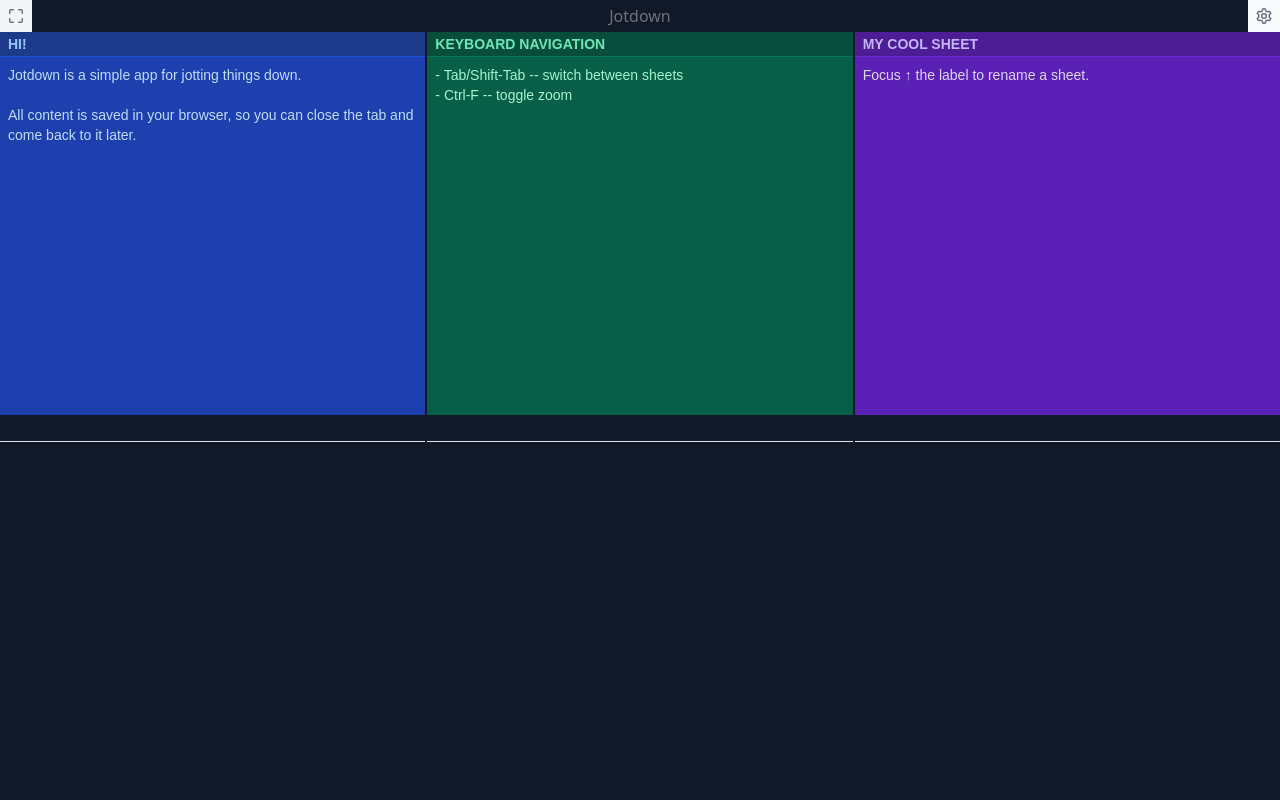
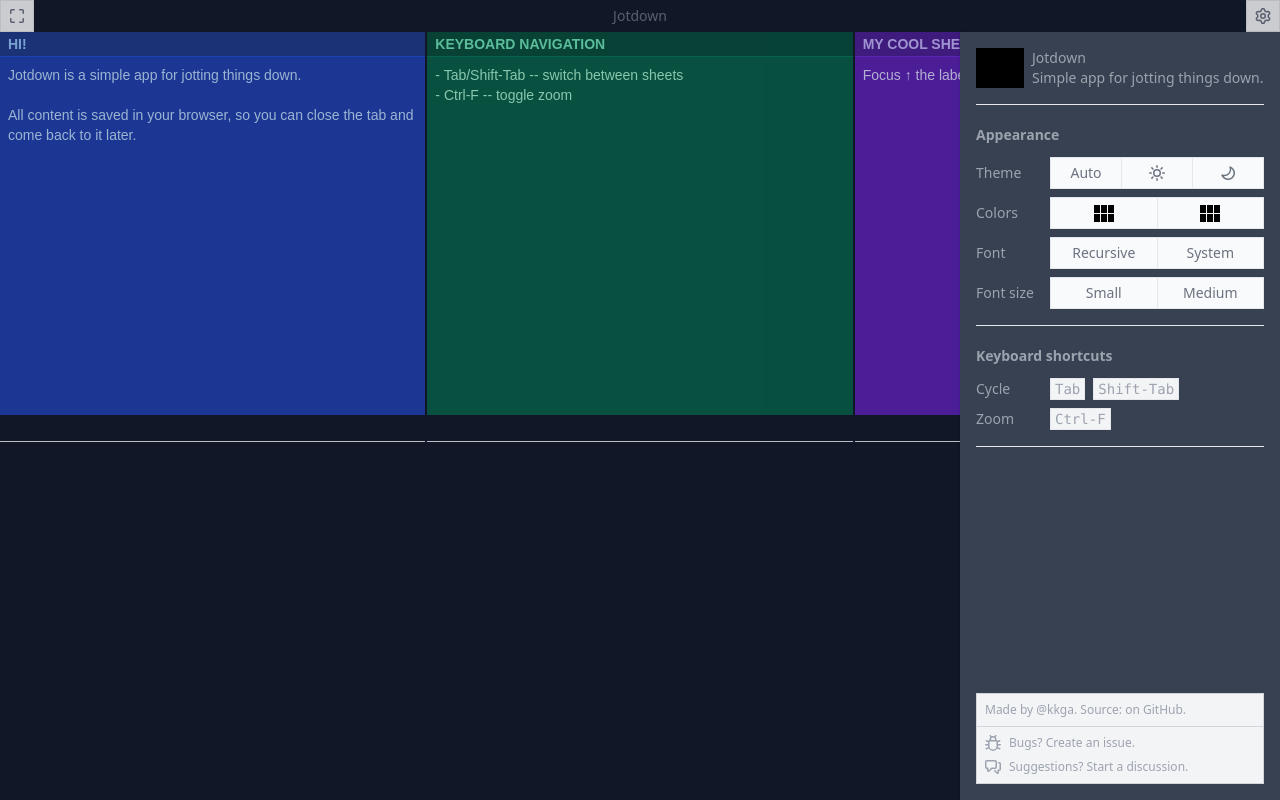
Before and after one commit to kkga/jotdown, a Svelte app: page / in a window 1280 px wide. Built offline with nearby package versions, Linux system fonts and the light colour scheme; a web font is replaced by a local one.

Commit message:
continue tailwind integration

```diff
--- a/src/App.svelte
+++ b/src/App.svelte
@@ -15,7 +15,7 @@
 
 <svelte:window on:keydown={handleKeydown} />
 
-<Settings on:close={() => (settingsOpen = false)} show={settingsOpen} />
+<Settings on:close={() => (settingsOpen = false)} show={true} />
 <Pad
   handleInput={!settingsOpen}
   bind:sheets={$sheets}
--- a/src/components/Button.svelte
+++ b/src/components/Button.svelte
@@ -2,11 +2,14 @@
   export let value: any = undefined;
   export let color = 'gray';
   export let textColor = 'gray';
+  export let active = false;
+  export let ghost = false;
 </script>
 
 <button
   {value}
   class="p-2 h-8 flex justify-center items-center text-{textColor}-500 bg-{color}-50 ring-inset focus:ring-2 hover:bg-{color}-100 active:bg-{color}-200"
+  class:border={!ghost}
   on:click>
   <slot>Button</slot>
 </button>
--- a/src/components/ButtonGroup.svelte
+++ b/src/components/ButtonGroup.svelte
@@ -3,7 +3,10 @@
 </div>
 
 <style lang="postcss">
-  :global(.button-group > *) {
+  :global(.button-group > button) {
     @apply flex-1;
   }
+  :global(.button-group > button:not(:first-child)) {
+    margin-left: -1px;
+  }
 </style>
--- a/src/components/Settings.svelte
+++ b/src/components/Settings.svelte
@@ -36,7 +36,7 @@
 </script>
 
 <Sidebar {show} on:close={onClose}>
-  <div class="row">
+  <div class="flex flex-row space-x-2">
     <div>
       <svg xmlns="http://www.w3.org/2000/svg" viewBox="0 0 48 40" width="48" height="40">
         <rect x="0" y="0" width="16" height="20" fill="var(--blue-500)" />
@@ -54,11 +54,12 @@
     </div>
   </div>
 
-  <hr />
+  <hr class="my-4" />
 
-  <h3>Appearance</h3>
-  <div class="settings-container">
+  <div class="grid grid-cols-4 gap-2 items-center">
+    <h3 class="my-1 col-span-4 font-bold">Appearance</h3>
     <div>Theme</div>
+    <div class="col-span-3">
       <ButtonGroup>
         <Button
           active={theme === 'auto'}
@@ -69,7 +70,11 @@
           active={theme === 'light'}
           value="light"
           on:click={() => handleThemeChange('light')}>
-        <svg xmlns="http://www.w3.org/2000/svg" viewBox="0 0 16 16" width="16" height="16"
+          <svg
+            xmlns="http://www.w3.org/2000/svg"
+            viewBox="0 0 16 16"
+            width="16"
+            height="16"
             ><path
               fill-rule="evenodd"
               fill="currentColor"
@@ -79,16 +84,26 @@
           active={theme === 'dark'}
           value="dark"
           on:click={() => handleThemeChange('dark')}>
-        <svg xmlns="http://www.w3.org/2000/svg" viewBox="0 0 16 16" width="16" height="16"
+          <svg
+            xmlns="http://www.w3.org/2000/svg"
+            viewBox="0 0 16 16"
+            width="16"
+            height="16"
             ><path
               fill-rule="evenodd"
               fill="currentColor"
               d="M9.598 1.591a.75.75 0 01.785-.175 7 7 0 11-8.967 8.967.75.75 0 01.961-.96 5.5 5.5 0 007.046-7.046.75.75 0 01.175-.786zm1.616 1.945a7 7 0 01-7.678 7.678 5.5 5.5 0 107.678-7.678z" /></svg>
         </Button>
       </ButtonGroup>
+    </div>
+
     <div>Colors</div>
+    <div class="col-span-3">
       <ButtonGroup>
-      <Button active={colorset === 1} on:click={() => handleColorsetChange(1)} value="1">
+        <Button
+          active={colorset === 1}
+          on:click={() => handleColorsetChange(1)}
+          value="1">
           <svg
             xmlns="http://www.w3.org/2000/svg"
             viewBox="0 0 20 17"
@@ -102,7 +117,10 @@
             <rect x="14" y="9" width="6" height="8" fill="var(--sheet-pink-label-bg)" />
           </svg>
         </Button>
-      <Button active={colorset === 0} on:click={() => handleColorsetChange(0)} value="0">
+        <Button
+          active={colorset === 0}
+          on:click={() => handleColorsetChange(0)}
+          value="0">
           <svg
             xmlns="http://www.w3.org/2000/svg"
             viewBox="0 0 20 17"
@@ -117,14 +135,20 @@
           </svg>
         </Button>
       </ButtonGroup>
+    </div>
+
     <div>Font</div>
+    <div class="col-span-3">
       <ButtonGroup>
         <Button on:click={() => handleFontChange('cursive')} active={font === 'cursive'}
           ><span style="font-family: var(--font-cursive)">Recursive</span></Button>
         <Button on:click={() => handleFontChange('system')} active={font === 'system'}
           >System</Button>
       </ButtonGroup>
+    </div>
+
     <div>Font size</div>
+    <div class="col-span-3">
       <ButtonGroup>
         <Button on:click={() => handleFontSizeChange(1)} active={fontSize === 1}
           >Small</Button>
@@ -132,29 +156,40 @@
           >Medium</Button>
       </ButtonGroup>
     </div>
-
-  <hr />
-  <h3>Keyboard shortcuts</h3>
-
-  <div class="shortcuts-container">
-    <div>Cycle</div>
-    <div><kbd>Tab</kbd> <kbd>Shift-Tab</kbd></div>
-    <div>Zoom</div>
-    <div><kbd>Ctrl-F</kbd></div>
   </div>
 
-  <hr />
-  <footer>
-    <p>
+  <hr class="my-4" />
+
+  <div class="grid grid-cols-4 gap-2 items-center">
+    <h3 class="my-1 col-span-4 font-bold">Keyboard shortcuts</h3>
+    <div>Cycle</div>
+    <div class="col-span-3 flex flex-row space-x-2">
+      <kbd>Tab</kbd> <kbd>Shift-Tab</kbd>
+    </div>
+    <div>Zoom</div>
+    <div class="col-span-3 flex flex-row space-x-2">
+      <kbd>Ctrl-F</kbd>
+    </div>
+  </div>
+
+  <hr class="my-4" />
+
+  <footer class="mt-auto p-2 bg-gray-100 border border-gray-300 text-xs">
+    <div>
       Made by <a href="https://twitter.com/kkga_">@kkga</a>. Source:
       <a href="https://github.com/kkga/jotdown">on GitHub</a>.
-    </p>
+    </div>
 
-    <hr />
+    <hr class="my-2 border-gray-300 -mx-2" />
 
-    <div class="row">
+    <div class="flex flex-col space-y-2">
+      <div class="flex flex-row space-x-2">
         <div>
-        <svg xmlns="http://www.w3.org/2000/svg" viewBox="0 0 16 16" width="16" height="16"
+          <svg
+            xmlns="http://www.w3.org/2000/svg"
+            viewBox="0 0 16 16"
+            width="16"
+            height="16"
             ><path
               fill-rule="evenodd"
               fill="currentColor"
@@ -164,9 +199,13 @@
           Bugs? <a href="https://github.com/kkga/jotdown/issues">Create an issue</a>.
         </div>
       </div>
-    <div class="row">
+      <div class="flex flex-row space-x-2">
         <div>
-        <svg xmlns="http://www.w3.org/2000/svg" viewBox="0 0 16 16" width="16" height="16"
+          <svg
+            xmlns="http://www.w3.org/2000/svg"
+            viewBox="0 0 16 16"
+            width="16"
+            height="16"
             ><path
               fill-rule="evenodd"
               fill="currentColor"
@@ -178,86 +217,12 @@
           >.
         </div>
       </div>
+    </div>
   </footer>
 </Sidebar>
 
-<style>
-  svg {
-    vertical-align: bottom;
-  }
-  h2 {
-    margin: 0;
-    font-size: 1.125rem;
-    letter-spacing: -0.04em;
-  }
-  h3 {
-    margin: 0 0 var(--spacer-m);
-    font-size: inherit;
-    color: var(--color-text-secondary);
-  }
-
-  .shortcuts-container {
-    display: grid;
-    grid-template-columns: 64px 1fr;
-    gap: var(--spacer-s);
-    align-items: baseline;
-  }
+<style lang="postcss">
   kbd {
-    /* text-transform: uppercase; */
-    display: inline-block;
-    font-family: var(--font-ui);
-    color: var(--color-text-secondary);
-    background-color: var(--color-bg-secondary);
-    padding: 1px 4px;
-    border: 1px solid var(--color-bg-tertiary);
-    box-shadow: 0 2px 0 var(--color-bg-tertiary);
-  }
-
-  .settings-container {
-    display: grid;
-    grid-template-columns: 64px 1fr;
-    gap: var(--spacer-s);
-    align-items: center;
-  }
-
-  .row {
-    display: grid;
-    grid-auto-flow: column;
-    grid-auto-columns: auto;
-    align-items: center;
-    justify-items: flex-start;
-    justify-content: flex-start;
-    gap: var(--spacer-s);
-  }
-  .row.justify-center {
-    justify-content: center;
-  }
-  .row:not(:first-child):not(:last-child) {
-    margin: var(--spacer-s) 0;
-  }
-
-  hr {
-    margin: var(--spacer-m) 0;
-    border: none;
-    height: 1px;
-    background-color: var(--color-bg-tertiary);
-  }
-  p {
-    margin: 0;
-  }
-
-  footer {
-    margin-top: auto;
-    padding: var(--spacer-s);
-    font-size: 12px;
-    border: 1px solid var(--color-bg-tertiary);
-    color: var(--color-text-secondary);
-  }
-  footer a {
-    color: var(--color-text-accent);
-    text-decoration: none;
-  }
-  footer hr {
-    margin: var(--spacer-s) calc(var(--spacer-s) * -1);
+    @apply bg-gray-100 border border-gray-200 px-1 py-0 block;
   }
 </style>
--- a/src/components/Sidebar.svelte
+++ b/src/components/Sidebar.svelte
@@ -8,12 +8,12 @@
 
 {#if show}
   <div
-    class="fixed inset-0 bg-gray-900 bg-opacity-20"
+    class="fixed inset-0 bg-gray-300 dark:bg-gray-900 bg-opacity-20 dark:bg-opacity-20"
     transition:fade={{ duration: 125 }}
     on:click|self={() => dispatch('close')}>
     <div
       transition:fly={{ x: 8, duration: 125 }}
-      class="z-10 absolute top-8 right-0 bottom-0 p-2 w-64 bg-white text-sm">
+      class="shadow z-10 absolute top-8 right-0 bottom-0 p-4 w-80 flex flex-col text-sm text-gray-500 dark:text-gray-400 bg-gray-50 dark:bg-gray-700">
       <slot />
     </div>
   </div>
--- a/src/components/Toolbar.svelte
+++ b/src/components/Toolbar.svelte
@@ -19,7 +19,8 @@
   }
 </script>
 
-<div class="flex justify-between items-center text-gray-500 bg-gray-50 dark:bg-gray-900">
+<div
+  class="flex text-sm justify-between items-center text-gray-500 bg-gray-50 dark:bg-gray-900">
   {#if isMobile}
     <button style="visibility: hidden" />
   {:else}
--- a/tailwind.config.js
+++ b/tailwind.config.js
@@ -1,13 +1,13 @@
 module.exports = {
 	purge: {
-		enabled: !process.env.ROLLUP_WATCH,
-		content: ['./public/index.html', './src/**/*.svelte'],
-		options: {
-			defaultExtractor: (content) => [
-				...(content.match(/[^<>"'`\s]*[^<>"'`\s:]/g) || []),
-				...(content.match(/(?<=class:)[^=>\/\s]*/g) || [])
-			]
-		}
+		// enabled: !process.env.ROLLUP_WATCH,
+		// content: ['./public/index.html', './src/**/*.svelte'],
+		// options: {
+		// 	defaultExtractor: (content) => [
+		// 		...(content.match(/[^<>"'`\s]*[^<>"'`\s:]/g) || []),
+		// 		...(content.match(/(?<=class:)[^=>\/\s]*/g) || [])
+		// 	]
+		// }
 	},
 	darkMode: 'class', // or 'media' or 'class'
 	theme: {
```
Also changed, not shown: 1 other file (tests, documents, lock files or other folders). Lines whose indentation alone changed are shown as unchanged.
